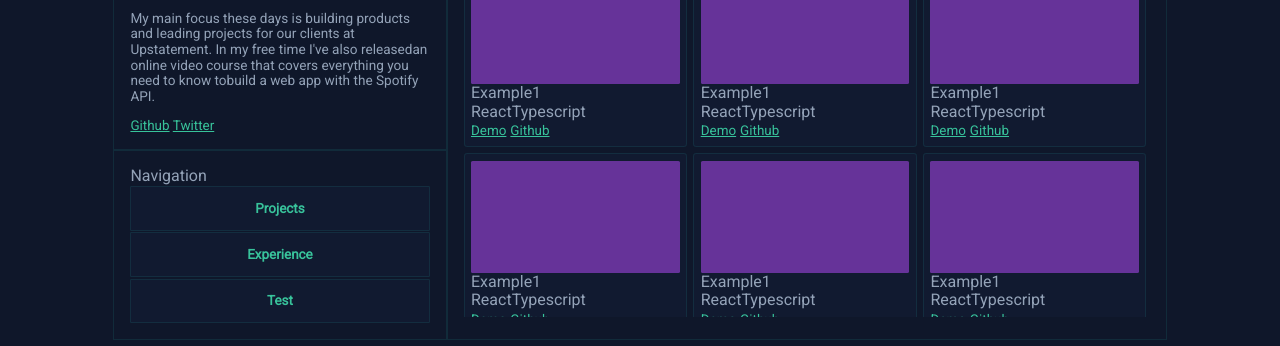
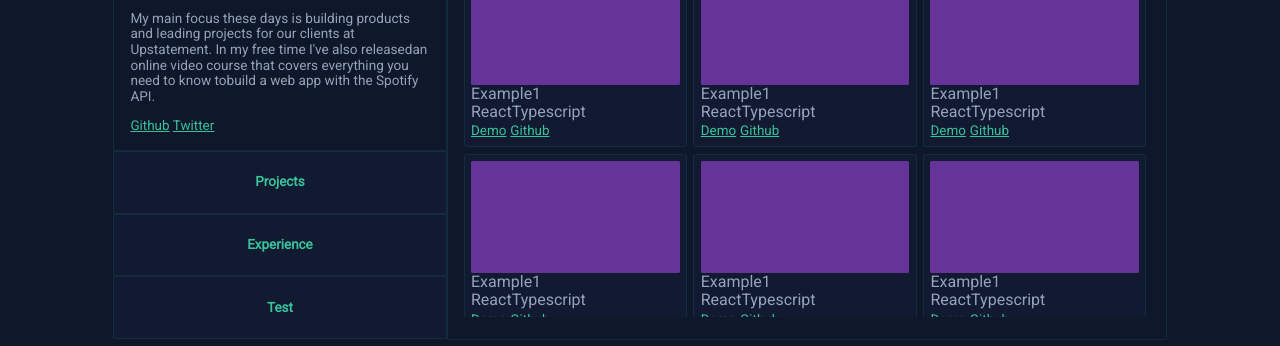
Before and after one commit to Jes015/Portfolio, an Astro site: page / in a window 1280 px wide. Shown: the part 279-625 px from the top of the page. Built offline with nearby package versions, Linux system fonts and the light colour scheme; Astro itself is replaced by a stand-in of ours.

Commit message:
feat: update navigation component styles

```diff
--- a/src/components/Navigation.astro
+++ b/src/components/Navigation.astro
@@ -3,10 +3,7 @@ import { CRoutes } from "@src/models";
 ---
 
 <section class="navigation">
-    <header>
-        <span>Navigation</span>
-    </header>
-    <footer>
+    <div>
         <nav>
             <ul>
                 {
@@ -18,17 +15,18 @@ import { CRoutes } from "@src/models";
                 }
             </ul>
         </nav>
-    </footer>
+    </div>
 </section>
 
 <style>
     .navigation {
-        padding: 0;
+        border: none !important;
+        padding: 0 !important;
     }
     ul {
+        height: 11.8em;
         display: flex;
         flex-direction: column;
-        gap: 0.1em;
         width: 100%;
     }
     li {
@@ -40,7 +38,7 @@ import { CRoutes } from "@src/models";
         align-items: center;
 
         width: 100%;
-        height: 3.33em;
+        height: 100%;
 
         font-weight: 900;
         text-transform: capitalize;
```
